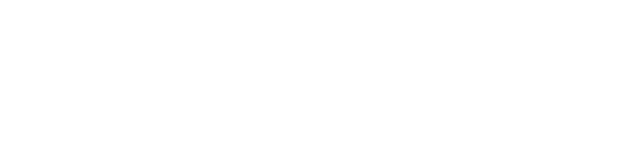
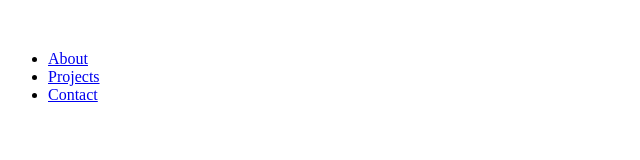
Before and after one commit to PatrikasDapsys/EPortfolio2, a plain HTML site: page index.html in a window 1280 px wide. Shown: the whole page, without its empty margins (0-640 px from the left). Drawn offline with Linux system fonts and the light colour scheme.

Commit message:
assets/nav kinda

```diff
--- a/index.html
+++ b/index.html
@@ -4,12 +4,37 @@
     <meta charset="UTF-8">
     <meta http-equiv="X-UA-Compatible" content="IE=edge">
     <meta name="viewport" content="width=device-width, initial-scale=1.0">
-    <title>Document</title>
+    <title>Patrikas Dapšys</title>
     <link rel="stylesheet" href="styles.css">
     <script src="app.js" defer></script>
 </head>
 <body>
 
+    <section id="Landing-page">
+        <nav>
+            <figure class="">
+                <img src="" alt="">
+            </figure>
+            <ul class="nav__link--list">
+                <li class="nav__link"><a href="#" class="
+                    nav__lin--anchor
+                    link__hover-effect
+                    link__hover-effect--black
+                    ">About</a></li>
+                <li class="nav__link"><a href="#" class="
+                    nav__lin--anchor
+                    link__hover-effect
+                    link__hover-effect--black
+                    ">Projects</a></li>
+                <li class="nav__link"><a href="#" class="
+                    nav__lin--anchor
+                    link__hover-effect
+                    link__hover-effect--black
+                    ">Contact</a></li>
+            </ul>
+        </nav>
+    </section>
+
 
 
 </body>
--- a/styles.css
+++ b/styles.css
@@ -0,0 +1,3 @@
+* {
+
+}
```
Also changed, not shown: assets/Eportfolio YT.png (added), assets/Frontend Simplified.jpg (added), assets/Frontend Simplified.png (added), assets/blinker mockup.png (added), assets/circle.svg (added), assets/favicon.ico (added), assets/google mockup.png (added), assets/logo.svg (added), assets/semi circle.svg (added), assets/squiggly.svg (added), assets/triangle.svg (added), 2 other files.
